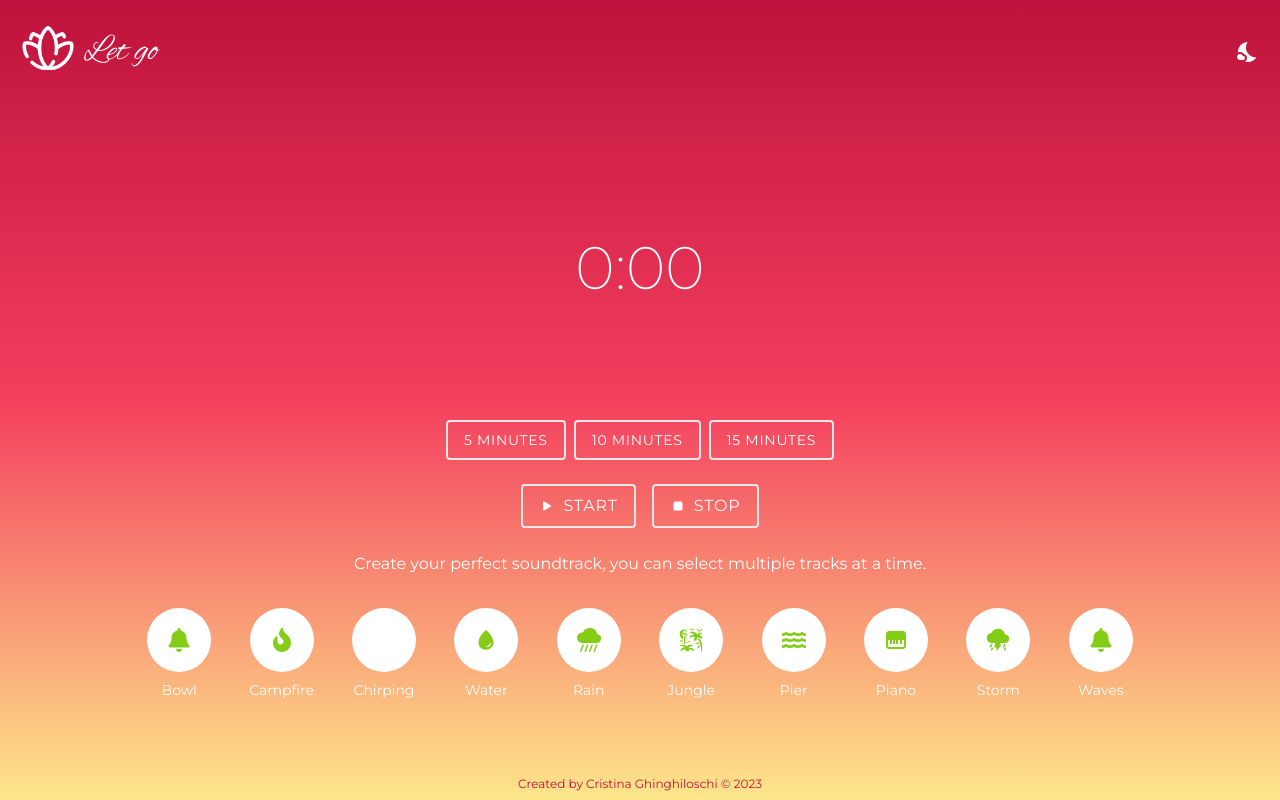
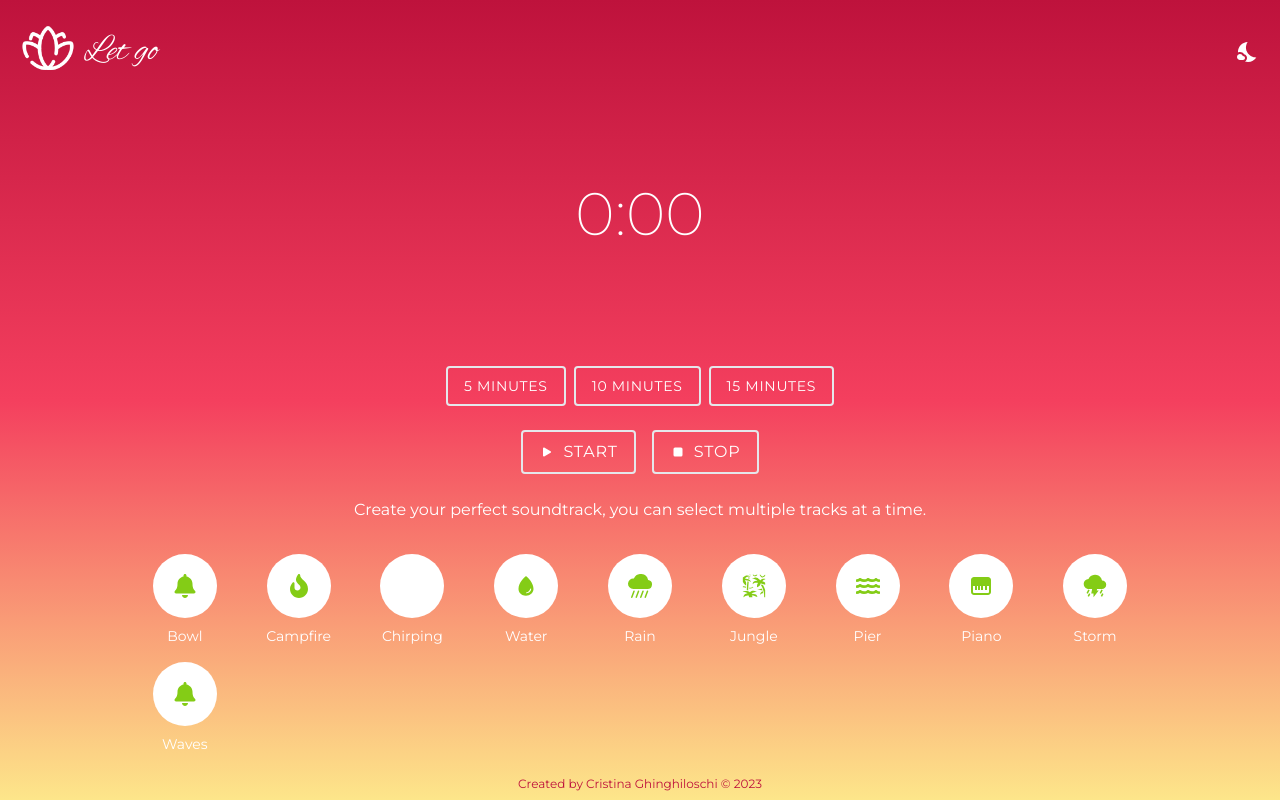
Before and after one commit to CrisGhinghi/S2I-React-Meditation, a React (Vite) app: page /timer in a window 1280 px wide. Built offline with nearby package versions, Linux system fonts and the light colour scheme; some icons are missing.

Commit message:
Update SoundSelector.jsx

```diff
--- a/src/components/SoundSelector.jsx
+++ b/src/components/SoundSelector.jsx
@@ -32,7 +32,7 @@
 
     return (
         <div className="flex flex-col justify-center items-center w-full pb-6">
-            <div className="grid grid-cols-3 md:grid-cols-5 lg:grid-cols-10 w-4/5">
+            <div className="grid grid-cols-3 md:grid-cols-5 lg:grid-cols-9 w-4/5">
                 {sounds.map(sound => (
                     <SoundItem
                         key={sound.name}
```
